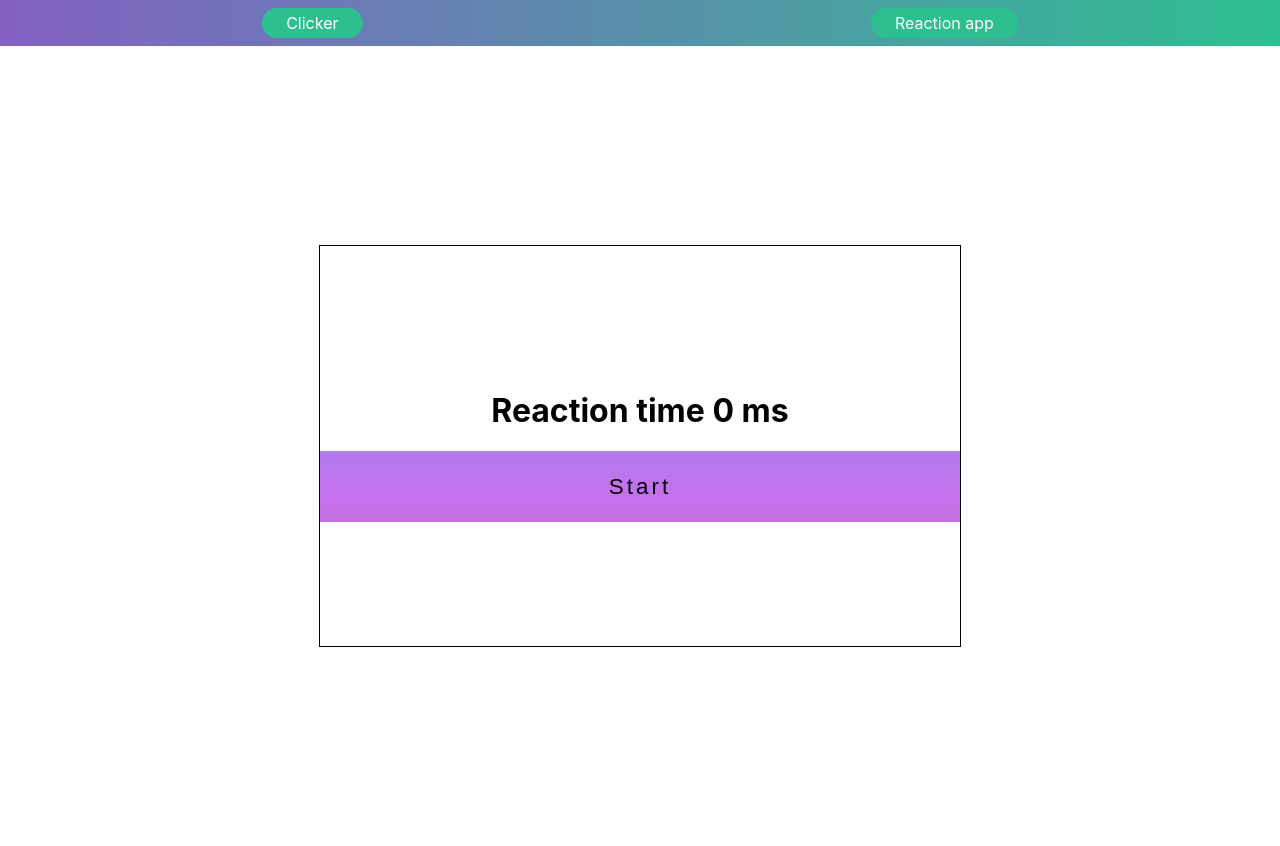
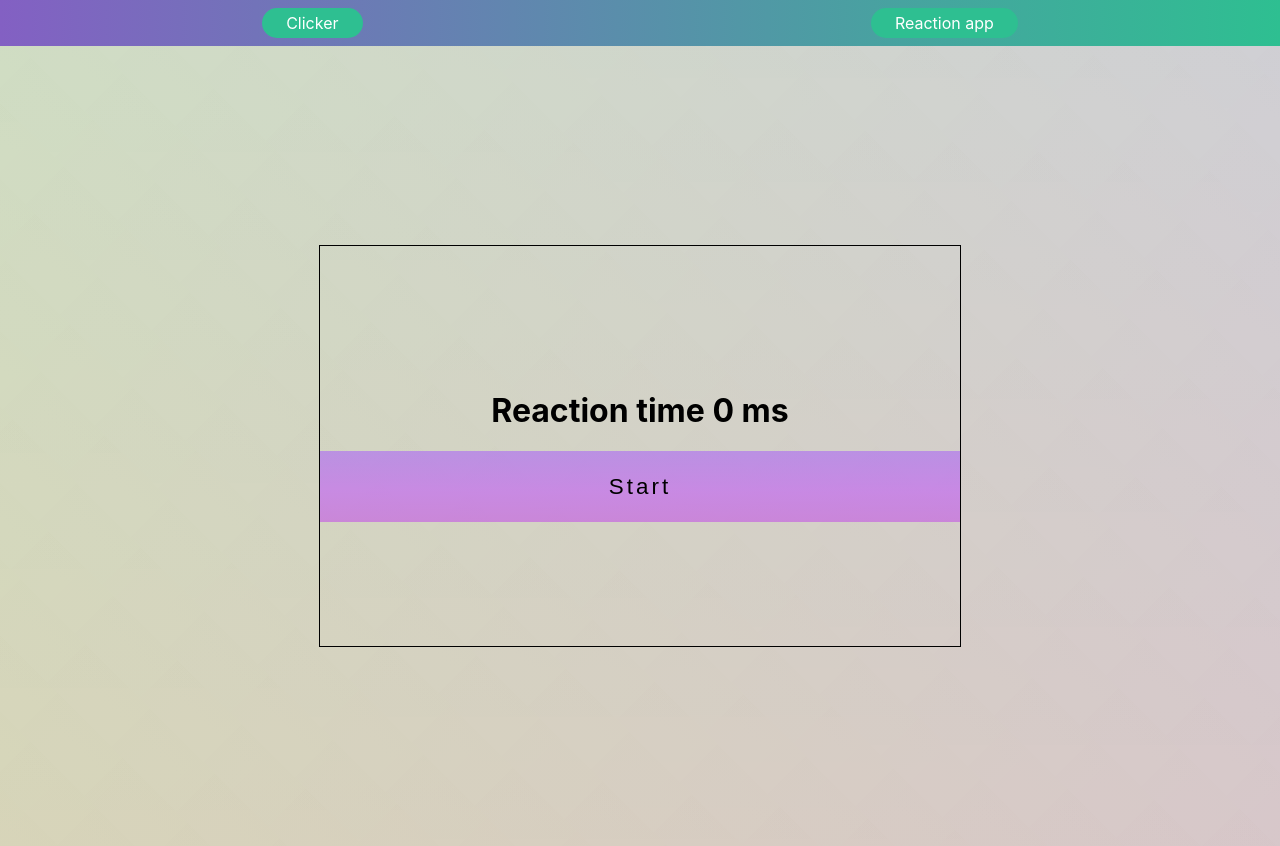
Before and after one commit to AxiE1337/clicker-reaction-app, a React (Create React App) app: page /reaction in a window 1280 px wide. Built offline with nearby package versions, Linux system fonts and the light colour scheme.

Commit message:
made some changes

```diff
--- a/src/App.js
+++ b/src/App.js
@@ -10,7 +10,7 @@ function App() {
       <div className="App">
         <Header />
         <Switch>
-          <Route exact path="/clicker">
+          <Route exact path="/">
             <Clicker />
           </Route>
           <Route exact path="/reaction">
--- a/src/components/Header.jsx
+++ b/src/components/Header.jsx
@@ -5,7 +5,7 @@ import './styles/Header.css'
 function Header() {
     return (
         <header>
-            <Link to='/clicker'>Clicker</Link>
+            <Link to='/'>Clicker</Link>
             <Link to='/reaction'>Reaction app</Link>
         </header>
     )
--- a/src/components/Reaction.jsx
+++ b/src/components/Reaction.jsx
@@ -20,18 +20,18 @@ function Reaction() {
             const myTimer = setInterval(() => {
                 timer.current += 10
                 if (timer.current > 1500) {
+                    clearInterval(myTimer)
+                    timer.current = 0
                     if (end) {
-                        timer.current = 0
                         setEnd(true)
                         setTimeout(() => {
                             setBtn(true)
-                        }, 1000)
+                        }, 1500)
                     } else {
                         setTimeout(() => {
                             setBtn(true)
                         }, 1000)
                     }
-                    clearInterval(myTimer)
                 }
             }, 10)
             setBox(true)
@@ -40,14 +40,15 @@ function Reaction() {
 
     function reaction () {
         if (!box) {
+            timer.current = 0
             setEnd(true)
             setLose(true)
             setTimeout(() => {
                 setLose(false)
-            }, 2000)
+            }, 2500)
         } else {
+            setBox(false)
             setEnd(true)
-            setBox(false)
             setTimeout(() => {
                 setBtn(true)
             }, 2000)
@@ -58,7 +59,7 @@ function Reaction() {
     return (
         <div className='reaction-component'>
             <div className='reaction'>
-                {lose&&<h1>Wait for a green</h1>}
+                {lose&&<h1>Wait for a green quad</h1>}
                 {end && <h1>Reaction time {timer.current} ms</h1>}
                 {!end && <div onClick={reaction} className={activeBox}></div>}
                 {btn? <button onClick={reactionBox} className='start-btn'>Start</button>:''}
--- a/src/components/styles/Header.css
+++ b/src/components/styles/Header.css
@@ -16,6 +16,10 @@ header a {
     text-decoration: none;
 }
 
+header a:hover {
+    background-color: #2ebf91a8;
+}
+
 @media only screen and (max-width: 400px) {
     header {
         flex-direction: column;
--- a/src/components/styles/Reaction.css
+++ b/src/components/styles/Reaction.css
@@ -16,6 +16,10 @@
     width: 50vw;
     height: 50vh;
     border: solid 1px black;
+}
+
+.reaction h1 {
+    animation: text-anim 1s ease-in-out;
 }
 
 .reaction .reaction-box {
@@ -37,8 +41,8 @@
     padding: 1em 2em;
     font-size: 1.4em;
     letter-spacing: 3px;
-    animation: start-btn-anim 5s ease-in-out infinite alternate;
-    background: linear-gradient(#12c2e9, #c471ed, #db636b);
+    animation: start-btn-anim 6s ease-in-out infinite alternate;
+    background: linear-gradient(#12c2e9ad, #c471edbe, #db636b);
     background-size: 100% 1000%;
     transition: 0.3s ease;
 }
@@ -56,6 +60,15 @@
     }
 }
 
+@keyframes text-anim {
+    from {
+        opacity: 0;
+    }
+    to {
+        opacity: 1;
+    }
+}
+
 @keyframes slide-right {
     from {
         transform: translateX(80%);
--- a/src/index.css
+++ b/src/index.css
@@ -7,4 +7,23 @@ body {
     sans-serif;
   -webkit-font-smoothing: antialiased;
   -moz-osx-font-smoothing: grayscale;
+
+  background:
+	linear-gradient(
+		rgba(0, 255, 255, 0.3),
+		transparent
+	),
+	linear-gradient(
+		-45deg,
+		rgba(255, 0, 255, 0.4),
+		transparent
+	),
+	linear-gradient(
+		45deg,
+		rgba(255, 255, 0, 0.5),
+		transparent
+	);
+  background-size: 100% 1000%;
+  background-blend-mode: multiply;
+  animation: start-btn-anim 10s ease infinite alternate;
 }
```
